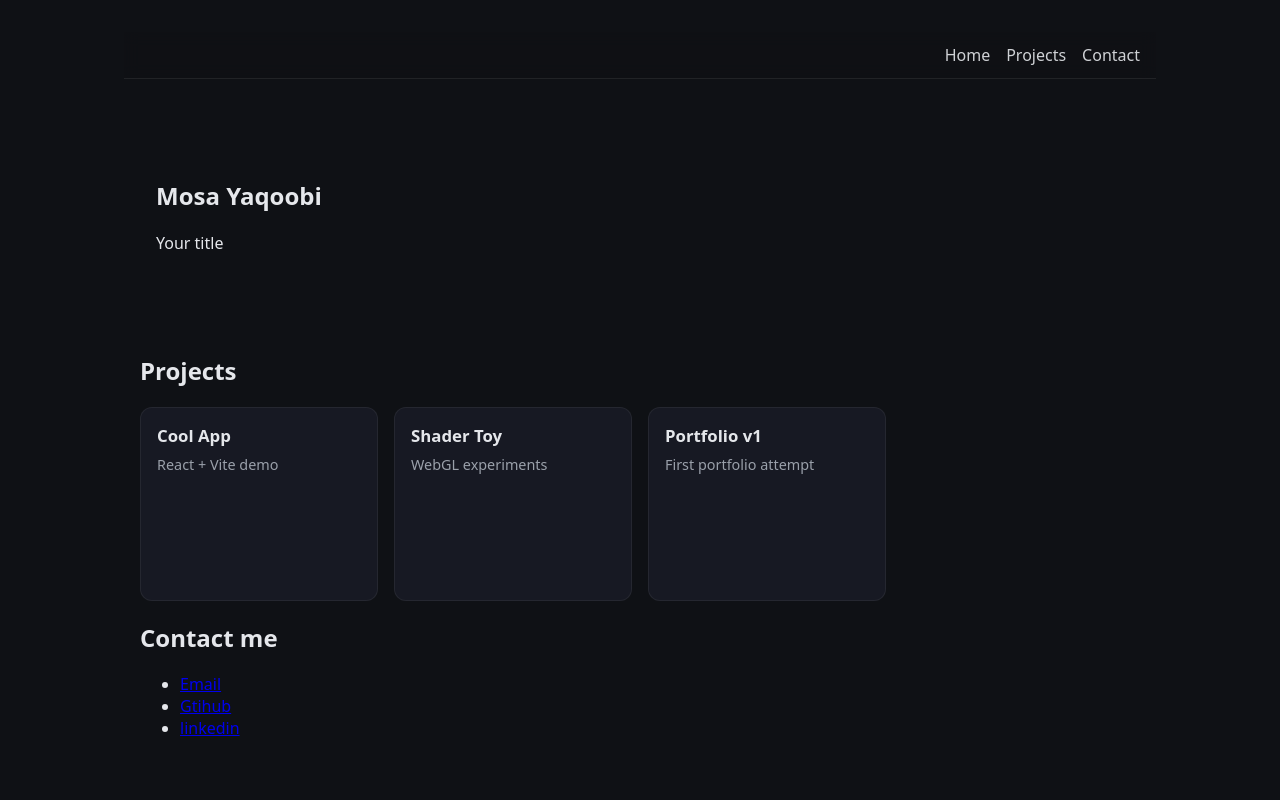
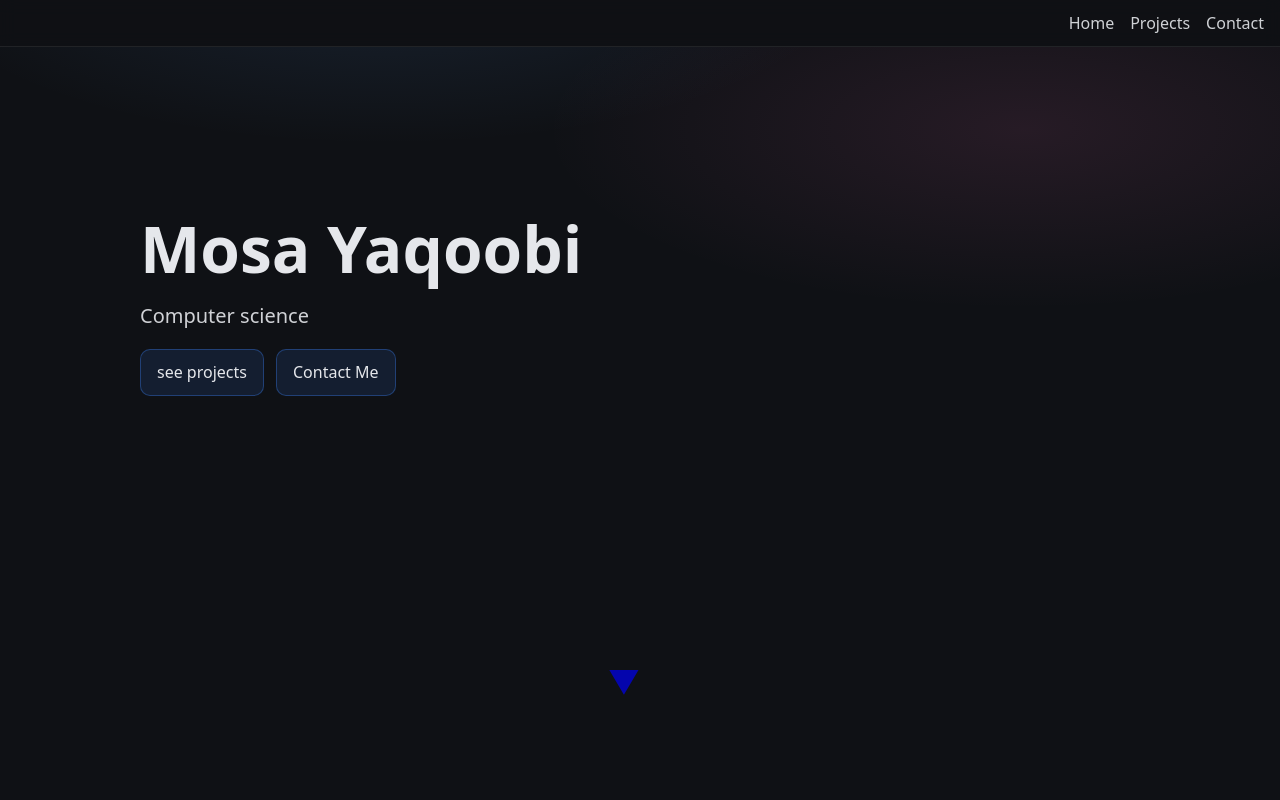
Before and after one commit to Mosayaqoobi/porffolio, a React (Vite) app: page / in a window 1280 px wide. Shown: the top 800 px of the page. Built offline with nearby package versions, Linux system fonts and the light colour scheme.

Commit message:
more changed to styling

```diff
--- a/src/Components/Hero.jsx
+++ b/src/Components/Hero.jsx
@@ -1,8 +1,26 @@
 function Hero() {
   return (
-    <section id="home" className="section">
-      <h1>Mosa Yaqoobi</h1>
-      <p>Your title</p>
+    <section id="home" className="section hero">
+      <div className="hero-inner">
+        <h1 className="hero-title">Mosa Yaqoobi</h1>
+        <p className="hero-tagline">Computer science</p>
+
+        <div className="hero-actions">
+          <a className="btn primary" href="#projects">
+            see projects
+          </a>
+          <a className="btn" href="#contacts">
+            Contact Me
+          </a>
+        </div>
+      </div>
+      <a
+        className="scroll-cue"
+        href="#projects"
+        aria-label="Scroll to projects"
+      >
+        ▼
+      </a>
     </section>
   );
 }
--- a/src/index.css
+++ b/src/index.css
@@ -9,7 +9,11 @@
 html,
 body,
 #root {
-    height: 100%;
+    min-height: 100%;
+    overflow-x: clip;
+}
+html {
+    scroll-behavior: smooth;
 }
 body {
     margin: 0;
@@ -23,25 +27,16 @@ body {
         sans-serif;
 }
 
-header {
-    max-width: 1000px;
-    margin: 2rem auto 1rem;
-    padding: 0 1rem;
-}
-header h1 {
-    margin: 0;
-    font-size: clamp(1.5rem, 1.2rem + 1.5vw, 2.25rem);
+main {
+    max-width: none;
+    margin: 0 0 4rem 0;
+    padding: 0 2rem;
 }
 
-main {
-    max-width: 1000px;
-    margin: 0 auto 4rem;
-    padding: 0 1rem;
-}
-
+/* Cards grid */
 .grid {
     display: grid;
-    grid-template-columns: repeat(auto-fill, minmax(220px, 1fr));
+    grid-template-columns: repeat(auto-fill, minmax(300px, 1fr));
     gap: 1rem;
 }
 
@@ -53,8 +48,8 @@ main {
     border: 1px solid rgba(255, 255, 255, 0.06);
     border-radius: 12px;
     padding: 1rem;
-    min-height: 160px; /* makes them “square-ish” */
-    text-decoration: none; /* because it’s an <a> */
+    min-height: 220px;
+    text-decoration: none;
     color: inherit;
     transition:
         transform 120ms ease,
@@ -70,18 +65,13 @@ main {
 }
 .card h3 {
     margin: 0;
-    font-size: 1.05rem;
+    font-size: 2rem;
 }
 .card p {
     margin: 0;
     color: var(--muted);
     font-size: 0.9rem;
     line-height: 1.35;
-}
-
-/* Smooth scroll for in-page anchors */
-html {
-    scroll-behavior: smooth;
 }
 
 /* Sticky top nav */
@@ -102,48 +92,138 @@ html {
     color: inherit;
     opacity: 0.9;
     margin-left: 1rem;
+    transition: opacity 120ms ease;
+}
+.site-nav a:hover {
+    opacity: 1;
 }
 .site-nav .brand {
     font-weight: 700;
     letter-spacing: 0.2px;
     margin-left: 0;
 }
+.site-nav a:focus-visible {
+    outline: 2px solid var(--ring);
+    outline-offset: 3px;
+}
 
 /* Sections */
 .section {
-    max-width: 1000px;
-    padding: 4rem 1rem;
-    margin: 0 auto;
+    max-width: none;
+    padding: 0 1rem;
+    margin: 0 0 4rem 0;
     scroll-margin-top: 72px; /* prevents sticky-nav overlap on anchor jump */
 }
 
-/* Hero takes most of the viewport height */
+/* Hero  */
 .hero {
     min-height: calc(100vh - 72px);
     display: grid;
-    align-content: center;
-    gap: 0.75rem;
-}
-.hero h1 {
-    font-size: clamp(2rem, 1.2rem + 3vw, 3.2rem);
-    margin: 0;
-}
-.hero p {
-    margin: 0;
-    opacity: 0.85;
+    place-items: center;
+    position: relative;
+    padding-top: 3rem;
+    padding-bottom: 3rem;
 }
 
-/* Contact list */
-.contact-list {
-    list-style: none;
-    padding: 0;
+/* glow behind the hero */
+.hero::before {
+    content: "";
+    position: absolute;
+    left: 50%;
+    transform: translateX(-50%);
+    width: 100vw; /* full viewport width */
+    height: 100%;
+    top: 0;
+    background:
+        radial-gradient(
+            800px 300px at 30% -10%,
+            rgba(96, 165, 250, 0.12),
+            transparent 60%
+        ),
+        radial-gradient(
+            800px 300px at 80% 10%,
+            rgba(244, 114, 182, 0.1),
+            transparent 60%
+        );
+    pointer-events: none;
+    z-index: -1;
+}
+
+/* Hero content */
+.hero-inner {
+    max-width: 1000px;
+    width: 100%;
+    padding: 0 1rem;
+    display: grid;
+    gap: 1.25rem;
+}
+.hero-title {
     margin: 0;
-    display: grid;
-    gap: 0.5rem;
+    line-height: 1.05;
+    font-weight: 800;
+    font-size: clamp(2.2rem, 1.5rem + 4vw, 4rem);
 }
-.contact-list a {
+.hero-tagline {
+    margin: 0;
+    max-width: 70ch;
+    opacity: 0.9;
+    font-size: clamp(1rem, 0.9rem + 0.5vw, 1.25rem);
+}
+
+/* Buttons */
+.btn {
+    display: inline-block;
+    padding: 0.7rem 1rem;
+    border-radius: 10px;
+    border: 1px solid rgba(255, 255, 255, 0.12);
     text-decoration: none;
+    color: inherit;
+    border-color: rgba(59, 130, 246, 0.35);
+    background: rgba(59, 130, 246, 0.12);
+    transition:
+        transform 120ms ease,
+        box-shadow 120ms ease,
+        border-color 120ms ease;
 }
-.contact-list a:hover {
-    text-decoration: underline;
+.btn:hover,
+.btn:focus-visible {
+    transform: translateY(-1px);
+    border-color: var(--ring, #3b82f6);
+    box-shadow: 0 8px 24px rgba(0, 0, 0, 0.35);
+    outline: none;
 }
+.btn.primary {
+    background: rgba(59, 130, 246, 0.12);
+    border-color: rgba(59, 130, 246, 0.35);
+}
+.hero-actions {
+    display: flex;
+    gap: 0.75rem;
+    flex-wrap: wrap;
+}
+
+/* Scroll cue */
+.scroll-cue {
+    display: inline-block;
+    margin-top: 1.5rem;
+    left: 50%;
+    transform: translateX(-50%);
+    bottom: 1rem;
+    text-decoration: none;
+    opacity: 0.7;
+    font-size: 2rem;
+}
+.scroll-cue:hover {
+    opacity: 1;
+}
+
+/* Reduced motion */
+@media (prefers-reduced-motion: reduce) {
+    .btn,
+    .card {
+        transition: none;
+    }
+    html {
+        scroll-behavior: auto;
+    }
+}
--- a/src/projects.js
+++ b/src/projects.js
@@ -14,4 +14,14 @@ export const projects = [
     description: "First portfolio attempt",
     href: "https://example.com",
   },
+  {
+    title: "e4",
+    description: "something",
+    href: "https://example.com",
+  },
+  {
+    title: "e4",
+    description: "something",
+    href: "https://example.com",
+  },
 ];
```
